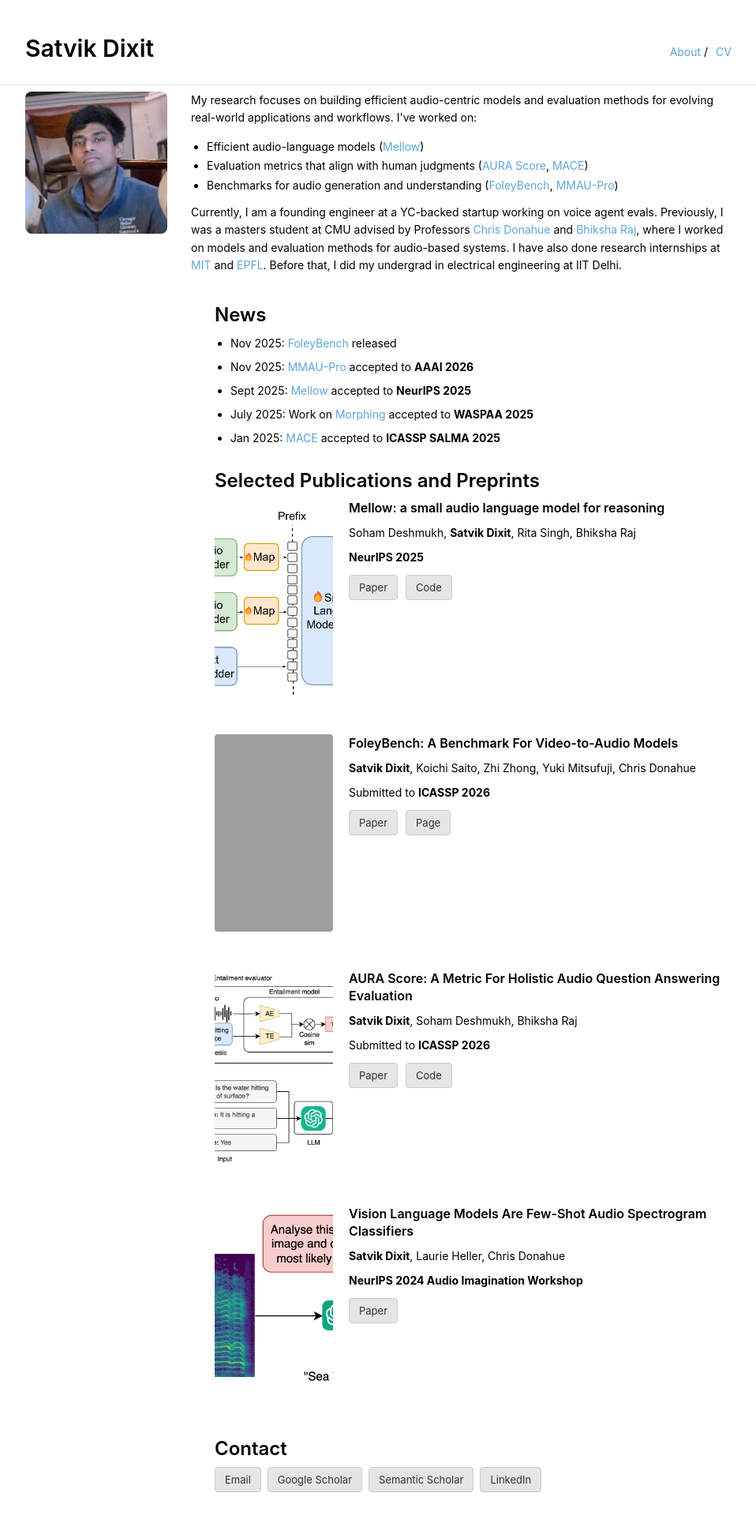
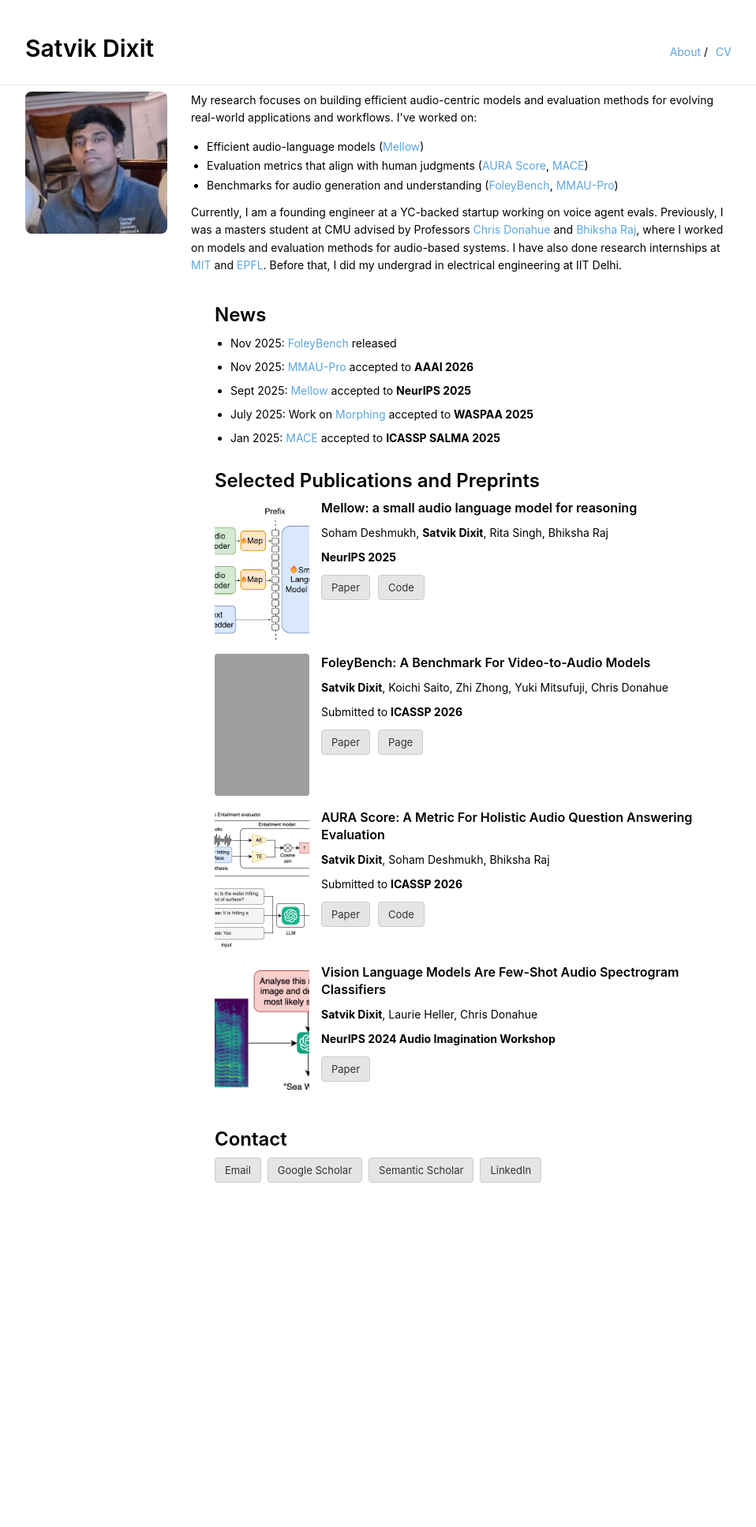
Before and after one commit to satvik-dixit/satvik-dixit.github.io, a Jekyll site: the page built from index.md, in a window 1280 px wide. Shown: the whole page at 79% size, without its empty margins (158-1116 px from the left). Built offline with Jekyll 4.4.1, drawn with Linux system fonts in a browser that asks for light colours; after the commit the page ends 1542 px from its top, so only the background shows below that; grey boxes are pictures that could not be loaded.

Commit message:
Decrease publication image sizes (120x180), reduce inter-publication spacing to 16px, improve section alignment

```diff
--- a/_sass/typography.scss
+++ b/_sass/typography.scss
@@ -140,6 +140,14 @@
 
         .content-right {
             flex: 1;
+            padding-left: 0;
+            margin-left: 0;
+        }
+
+        // Ensure h2 headings in content-right align with intro text
+        .content-right h2:first-child {
+            margin-left: 0;
+            padding-left: 0;
         }
     }
 
@@ -205,8 +213,8 @@
 
     .publication {
         display: flex;
-        gap: 20px;
-        margin-bottom: 48px;
+        gap: 15px;
+        margin-bottom: 16px;
         align-items: flex-start;
 
         @media (max-width: $small-width) {
@@ -214,12 +222,12 @@
         }
 
         .publication-image {
-            width: 150px !important;
-            height: 250px !important;
+            width: 120px !important;
+            height: 180px !important;
             object-fit: cover;
             border-radius: 4px;
             flex-shrink: 0;
-            max-width: 150px;
+            max-width: 120px;
 
             @media (max-width: $small-width) {
                 width: 100% !important;
```
